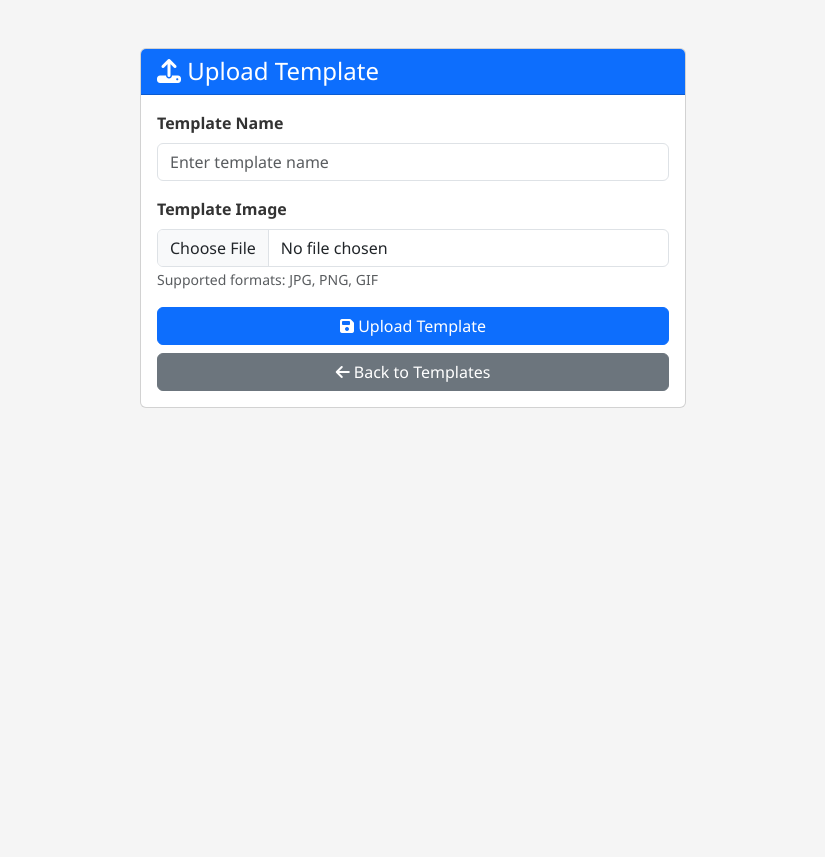
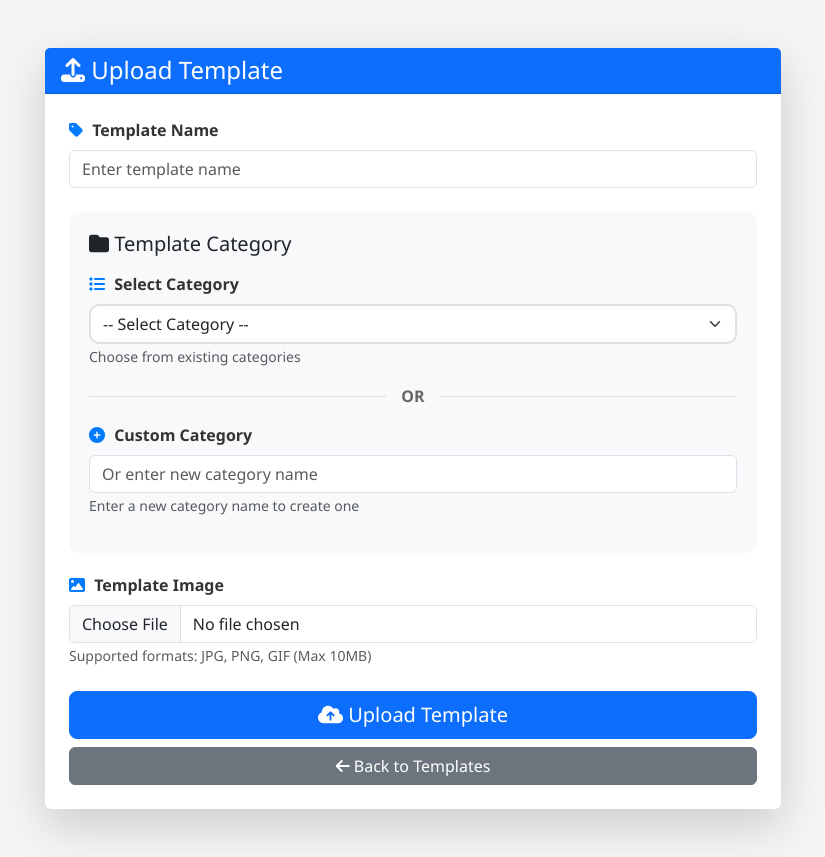
Before and after one commit to salamhusain/template_editor_project, a Django app: page /upload/ in a window 1280 px wide. Shown: the part 56-913 px from the top of the page, without its empty margins (227-1052 px from the left). Before the commit the page ends 464 px from the top, so only its background shows below. Run offline with Django 5.2, Linux system fonts and the light colour scheme; a user stored in the database is signed in; data comes from the database, SQL or seed files in the repository.

Commit message:
Update template_upload.html

```diff
--- a/editor/templates/editor/template_upload.html
+++ b/editor/templates/editor/template_upload.html
@@ -1,30 +1,139 @@
 {% extends 'editor/base.html' %}
+{% load static %}
 
 {% block title %}Upload Template - Template Editor{% endblock %}
+
+{% block extra_css %}
+<style>
+    .category-section {
+        background: #f8f9fa;
+        padding: 20px;
+        border-radius: 10px;
+        margin: 20px 0;
+    }
+
+    .form-label {
+        font-weight: 600;
+        color: #333;
+        margin-bottom: 8px;
+    }
+
+    .form-label i {
+        color: #007bff;
+        margin-right: 5px;
+    }
+
+    .or-divider {
+        text-align: center;
+        margin: 15px 0;
+        position: relative;
+    }
+
+    .or-divider:before {
+        content: '';
+        position: absolute;
+        top: 50%;
+        left: 0;
+        right: 0;
+        height: 1px;
+        background: #ddd;
+    }
+
+    .or-divider span {
+        background: #f8f9fa;
+        padding: 0 15px;
+        position: relative;
+        font-weight: 600;
+        color: #666;
+    }
+</style>
+{% endblock %}
 
 {% block content %}
 <div class="container my-5">
     <div class="row justify-content-center">
-        <div class="col-md-6">
-            <div class="card">
+        <div class="col-md-8">
+            <div class="card shadow-lg border-0">
                 <div class="card-header bg-primary text-white">
                     <h4 class="mb-0"><i class="fas fa-upload"></i> Upload Template</h4>
                 </div>
-                <div class="card-body">
+                <div class="card-body p-4">
                     <form method="post" enctype="multipart/form-data">
                         {% csrf_token %}
-                        <div class="mb-3">
-                            <label for="id_name" class="form-label">Template Name</label>
+
+                        <!-- Template Name -->
+                        <div class="mb-4">
+                            <label for="id_name" class="form-label">
+                                <i class="fas fa-tag"></i> Template Name
+                            </label>
                             {{ form.name }}
+                            {% if form.name.errors %}
+                                <div class="text-danger small mt-1">{{ form.name.errors }}</div>
+                            {% endif %}
                         </div>
-                        <div class="mb-3">
-                            <label for="id_image" class="form-label">Template Image</label>
+
+                        <!-- Category Section -->
+                        <div class="category-section">
+                            <h5 class="mb-3">
+                                <i class="fas fa-folder"></i> Template Category
+                            </h5>
+
+                            <!-- Select Existing Category -->
+                            <div class="mb-3">
+                                <label for="selectCategory" class="form-label">
+                                    <i class="fas fa-list"></i> Select Category
+                                </label>
+                                {{ form.select_category }}
+                                <small class="form-text text-muted">
+                                    Choose from existing categories
+                                </small>
+                            </div>
+
+                            <!-- OR Divider -->
+                            <div class="or-divider">
+                                <span>OR</span>
+                            </div>
+
+                            <!-- Custom Category -->
+                            <div class="mb-3">
+                                <label for="customCategory" class="form-label">
+                                    <i class="fas fa-plus-circle"></i> Custom Category
+                                </label>
+                                {{ form.custom_category }}
+                                <small class="form-text text-muted">
+                                    Enter a new category name to create one
+                                </small>
+                            </div>
+                        </div>
+
+                        <!-- Template Image -->
+                        <div class="mb-4">
+                            <label for="id_image" class="form-label">
+                                <i class="fas fa-image"></i> Template Image
+                            </label>
                             {{ form.image }}
-                            <small class="form-text text-muted">Supported formats: JPG, PNG, GIF</small>
+                            <small class="form-text text-muted">
+                                Supported formats: JPG, PNG, GIF (Max 10MB)
+                            </small>
+                            {% if form.image.errors %}
+                                <div class="text-danger small mt-1">{{ form.image.errors }}</div>
+                            {% endif %}
                         </div>
+
+                        <!-- Image Preview -->
+                        <div class="mb-4" id="imagePreview" style="display: none;">
+                            <label class="form-label">
+                                <i class="fas fa-eye"></i> Preview
+                            </label>
+                            <div class="text-center">
+                                <img id="previewImg" src="" alt="Preview" style="max-width: 100%; max-height: 300px; border-radius: 10px; box-shadow: 0 4px 8px rgba(0,0,0,0.1);">
+                            </div>
+                        </div>
+
+                        <!-- Buttons -->
                         <div class="d-grid gap-2">
-                            <button type="submit" class="btn btn-primary">
-                                <i class="fas fa-save"></i> Upload Template
+                            <button type="submit" class="btn btn-primary btn-lg">
+                                <i class="fas fa-cloud-upload-alt"></i> Upload Template
                             </button>
                             <a href="{% url 'template_list' %}" class="btn btn-secondary">
                                 <i class="fas fa-arrow-left"></i> Back to Templates
@@ -36,4 +145,41 @@
         </div>
     </div>
 </div>
+
+<script>
+    // Image preview functionality
+    document.getElementById('id_image').addEventListener('change', function(e) {
+        const file = e.target.files[0];
+        if (file) {
+            const reader = new FileReader();
+            reader.onload = function(e) {
+                document.getElementById('previewImg').src = e.target.result;
+                document.getElementById('imagePreview').style.display = 'block';
+            };
+            reader.readAsDataURL(file);
+        }
+    });
+
+    // Category selection logic
+    const selectCategory = document.getElementById('selectCategory');
+    const customCategory = document.getElementById('customCategory');
+
+    selectCategory.addEventListener('change', function() {
+        if (this.value) {
+            customCategory.value = '';
+            customCategory.disabled = true;
+        } else {
+            customCategory.disabled = false;
+        }
+    });
+
+    customCategory.addEventListener('input', function() {
+        if (this.value.trim()) {
+            selectCategory.value = '';
+            selectCategory.disabled = true;
+        } else {
+            selectCategory.disabled = false;
+        }
+    });
+</script>
 {% endblock %}
```
